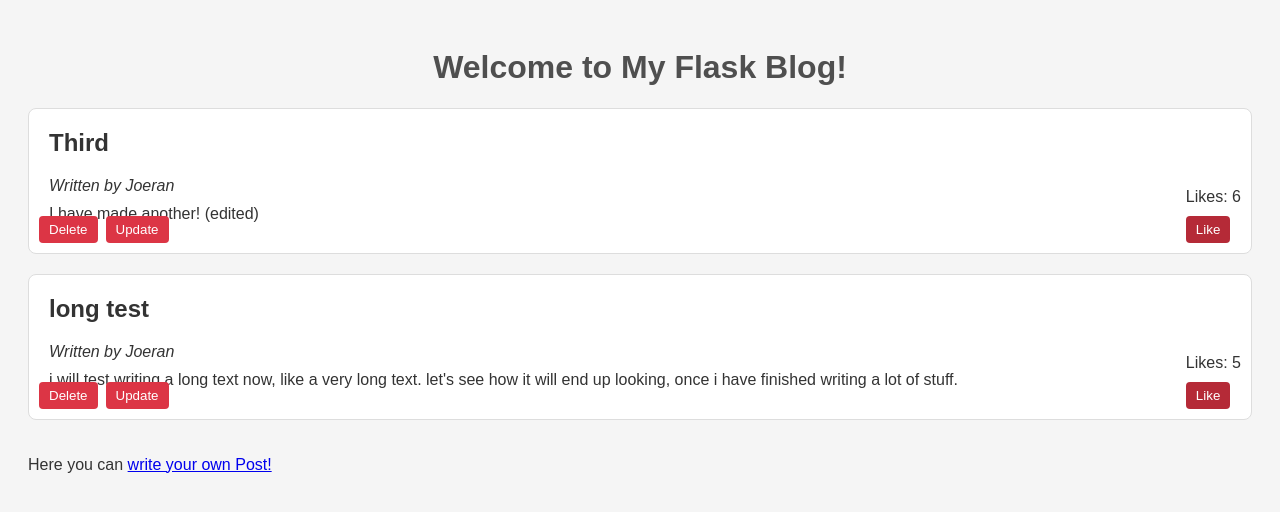
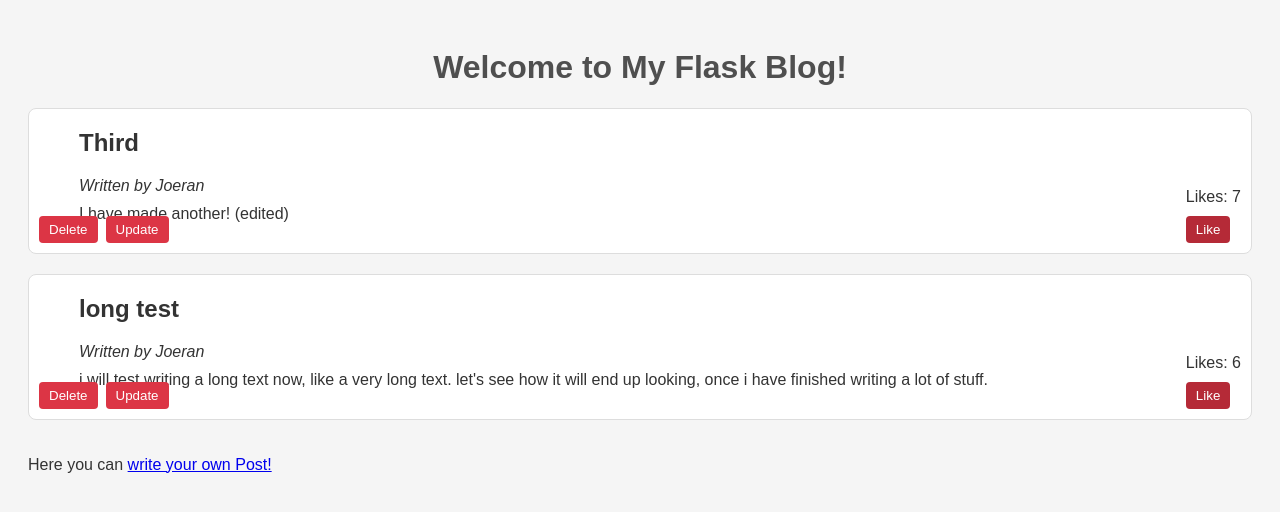
Before and after one commit to joeran-g/first_app, a Flask app: page / in a window 1280 px wide. Shown: the top 512 px of the page. Run offline with Flask 3, Linux system fonts and the light colour scheme.

Commit message:
small css fix

```diff
--- a/data/blog_data.json
+++ b/data/blog_data.json
@@ -1 +1 @@
-[{"id": 3, "author": "Joeran", "title": "Third", "content": "I have made another! (edited)", "likes": 6}, {"id": 4, "author": "Joeran", "title": "long test", "content": "i will test writing a long text now, like a very long text. let's see how it will end up looking, once i have finished writing a lot of stuff.", "likes": 5}]
+[{"id": 3, "author": "Joeran", "title": "Third", "content": "I have made another! (edited)", "likes": 7}, {"id": 4, "author": "Joeran", "title": "long test", "content": "i will test writing a long text now, like a very long text. let's see how it will end up looking, once i have finished writing a lot of stuff.", "likes": 6}]
--- a/static/style.css
+++ b/static/style.css
@@ -43,7 +43,7 @@ h1 {
 .post {
     background-color: #FFF;
     border: 1px solid #DDD;
-    padding: 20px;
+    padding: 20px 50px 20px;
     margin-bottom: 20px;
     border-radius: 8px;
     position: relative;
```
